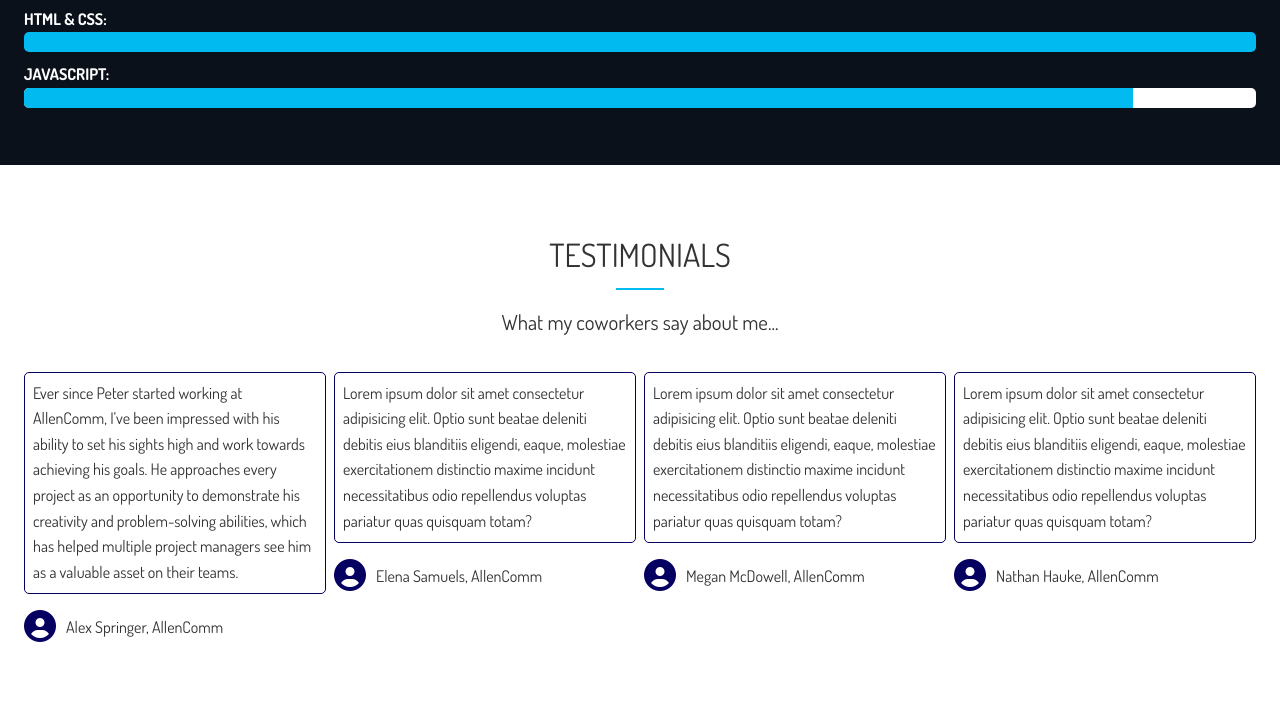
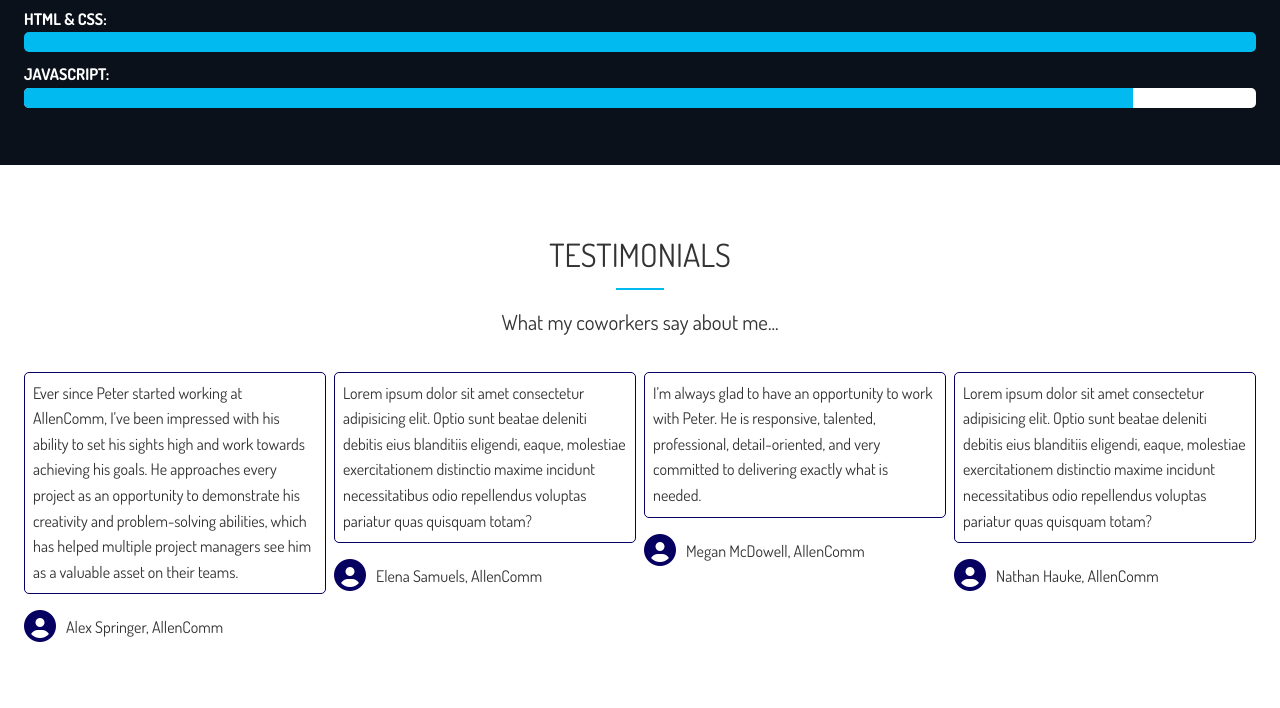
Before and after one commit to peterfchris/portfolio_site, a website: page dist/about.html in a window 1280 px wide. Shown: the part 1286-1994 px from the top of the page. Drawn offline with Linux system fonts and the light colour scheme.

Commit message:
2nd testimonial added

```diff
--- a/dist/about.html
+++ b/dist/about.html
@@ -138,7 +138,7 @@
           </ul>
         </div>
         <div>
-          <p>Lorem ipsum dolor sit amet consectetur adipisicing elit. Optio sunt beatae deleniti debitis eius blanditiis eligendi, eaque, molestiae exercitationem distinctio maxime incidunt necessitatibus odio repellendus voluptas pariatur quas quisquam totam?</p>
+          <p> I’m always glad to have an opportunity to work with Peter.  He is responsive, talented, professional, detail-oriented, and very committed to delivering exactly what is needed.</p>
           <ul>
             <li><i class="fas fa-user-circle fa-2x"></i></li>
             <li>Megan McDowell, AllenComm</li>
```
